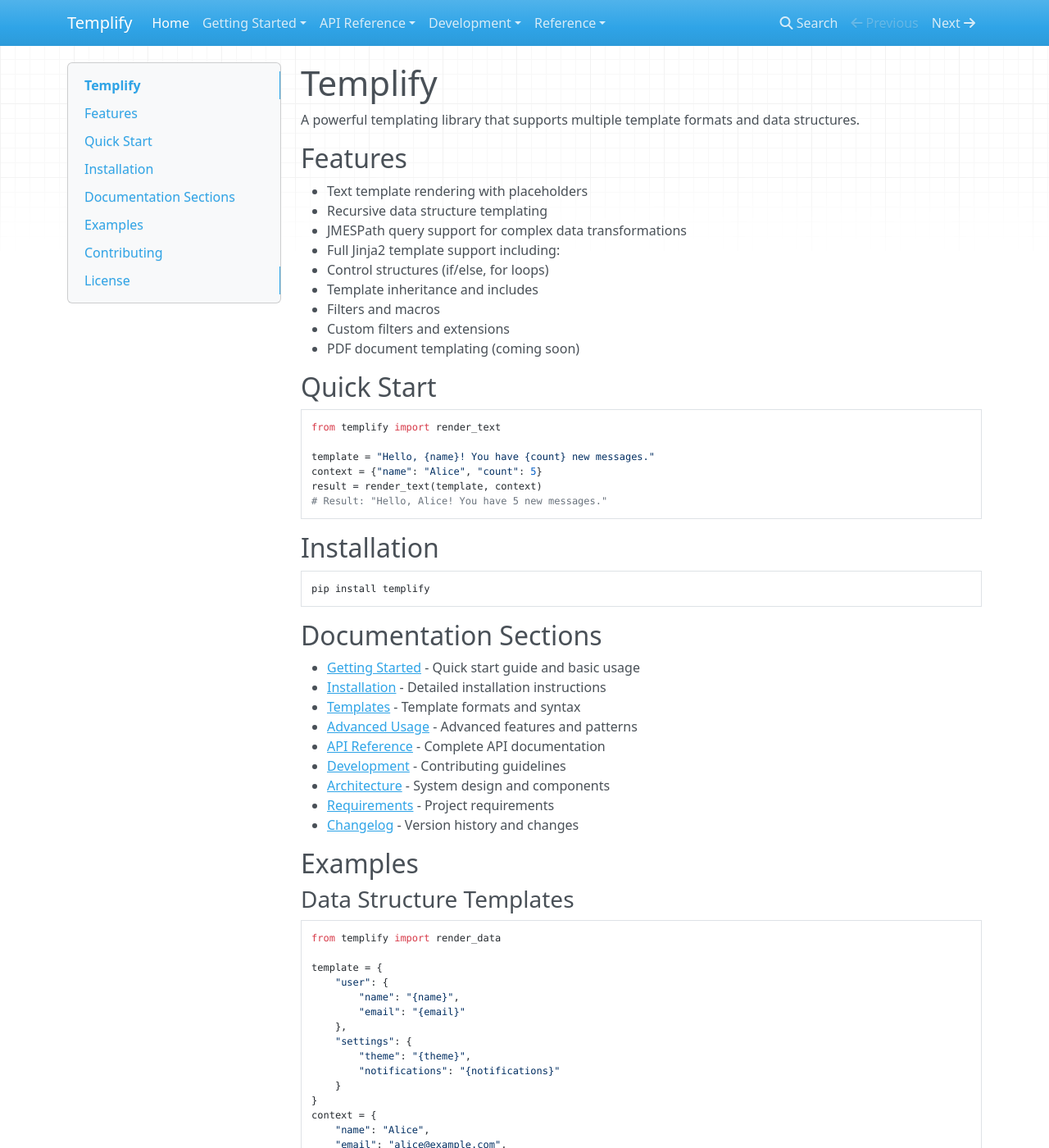
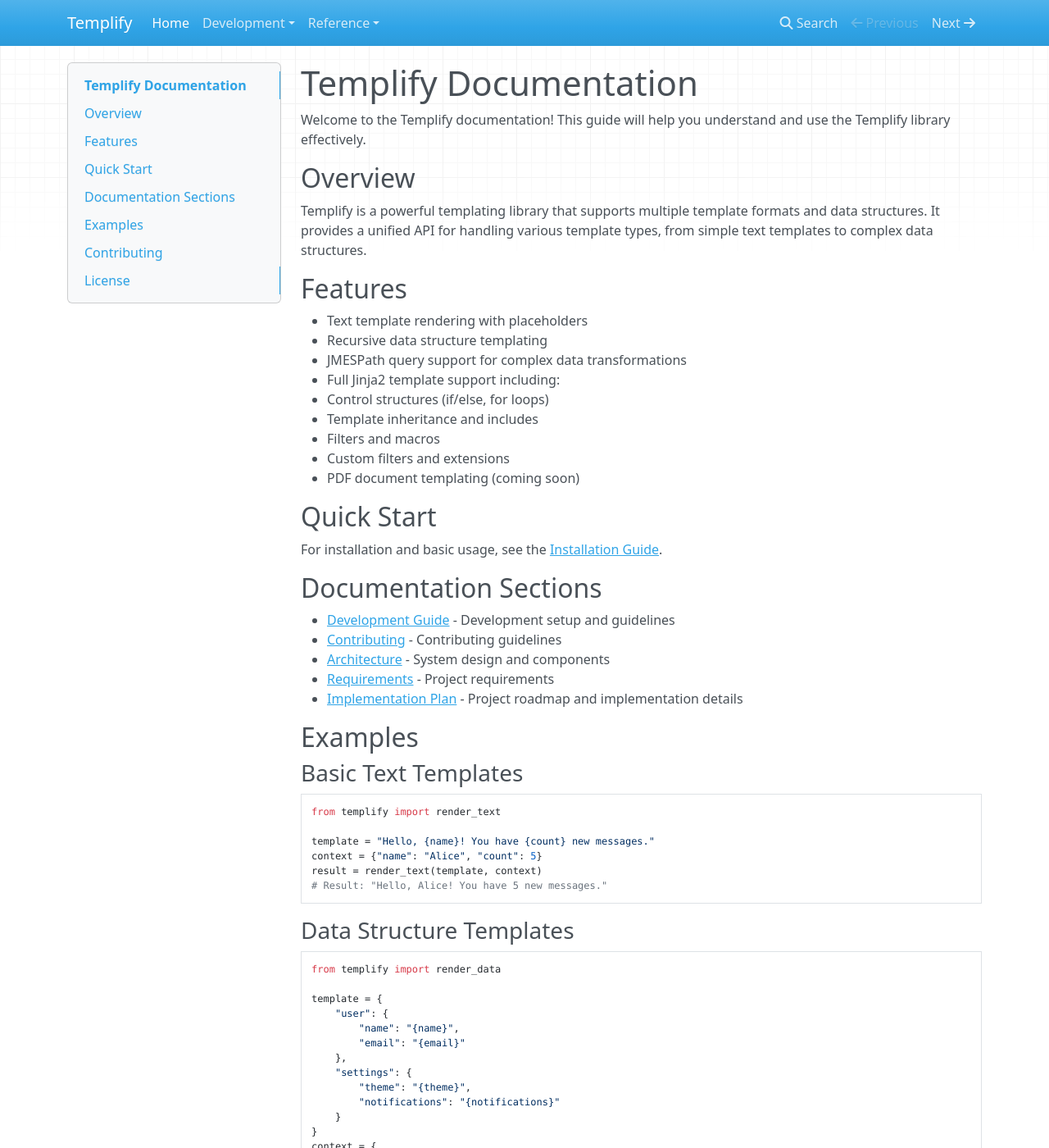
Before and after one commit to pkuppens/templify, an MkDocs documentation site: the page built from docs/README.md, in a window 1280 px wide and 1400 px high. Shown: the whole window at 82% size. Built offline with MkDocs 1.6.1, drawn with Linux system fonts in a browser that asks for light colours; nearby versions of some CDN libraries; some of the changed text lies outside the part shown.

````diff
--- a/docs/DEVELOP.md
+++ b/docs/DEVELOP.md
@@ -149,6 +149,7 @@ templify/
 
 ## Additional Information
 
-- [README.md](README.md)
+See the [README](README.md) for more information about the project.
+
 - [INSTALL.md](INSTALL.md)
 - [IMPLEMENTATION_PLAN.md](IMPLEMENTATION_PLAN.md)
--- a/docs/IMPLEMENTATION_PLAN.md
+++ b/docs/IMPLEMENTATION_PLAN.md
@@ -30,7 +30,7 @@ Follow the tasks and subtasks listed below to complete the implementation of the
 
 ## Additional Information
 
-- [README.md](README.md)
+See the [README](README.md) for more information about the project.
+
+- [DEVELOP.md](DEVELOP.md)
 - [INSTALL.md](INSTALL.md)
-- [DEVELOP.md](DEVELOP.md)
-- [IMPLEMENTATION_PLAN.md](IMPLEMENTATION_PLAN.md)
--- a/docs/INSTALL.md
+++ b/docs/INSTALL.md
@@ -54,6 +54,6 @@
 
 ## Additional Information
 
-- [README](../README.md)
+See the [README](README.md) for more information about the project.
 - [DEVELOP.md](DEVELOP.md)
 - [IMPLEMENTATION_PLAN.md](IMPLEMENTATION_PLAN.md)
--- a/docs/index.md
+++ b/docs/README.md
@@ -1,6 +1,10 @@
-# Templify
+# Templify Documentation
 
-A powerful templating library that supports multiple template formats and data structures.
+Welcome to the Templify documentation! This guide will help you understand and use the Templify library effectively.
+
+## Overview
+
+Templify is a powerful templating library that supports multiple template formats and data structures. It provides a unified API for handling various template types, from simple text templates to complex data structures.
 
 ## Features
 
@@ -16,6 +20,20 @@ A powerful templating library that supports multiple template formats and data s
 
 ## Quick Start
 
+For installation and basic usage, see the [Installation Guide](INSTALL.md).
+
+## Documentation Sections
+
+- [Development Guide](DEVELOP.md) - Development setup and guidelines
+- [Contributing](development/contributing.md) - Contributing guidelines
+- [Architecture](development/architecture.md) - System design and components
+- [Requirements](reference/requirements.md) - Project requirements
+- [Implementation Plan](IMPLEMENTATION_PLAN.md) - Project roadmap and implementation details
+
+## Examples
+
+### Basic Text Templates
+
 ```python
 from templify import render_text
 
@@ -24,26 +42,6 @@ context = {"name": "Alice", "count": 5}
 result = render_text(template, context)
 # Result: "Hello, Alice! You have 5 new messages."
 ```
-
-## Installation
-
-```bash
-pip install templify
-```
-
-## Documentation Sections
-
-- [Getting Started](guides/quickstart.md) - Quick start guide and basic usage
-- [Installation](guides/installation.md) - Detailed installation instructions
-- [Templates](guides/templates.md) - Template formats and syntax
-- [Advanced Usage](guides/advanced.md) - Advanced features and patterns
-- [API Reference](api/core.md) - Complete API documentation
-- [Development](development/contributing.md) - Contributing guidelines
-- [Architecture](development/architecture.md) - System design and components
-- [Requirements](reference/requirements.md) - Project requirements
-- [Changelog](reference/changelog.md) - Version history and changes
-
-## Examples
 
 ### Data Structure Templates
 
@@ -75,8 +73,8 @@ result = render_data(template, context)
 from templify import render_data
 
 template = {
-    "summary": 'Top product: {{ products | jmespath("max_by(@, &sales).name") }}',
-    "total": 'Revenue: {{ products | jmespath("sum(@[].revenue)") }}'
+    "summary": '{% raw %}Top product: {{ products | jmespath("max_by(@, &sales).name") }}{% endraw %}',
+    "total": '{% raw %}Revenue: {{ products | jmespath("sum(@[].revenue)") }}{% endraw %}'
 }
 context = {
     "products": [
@@ -93,6 +91,7 @@ result = render_data(template, context)
 from templify import render_jinja2
 
 template = """
+{% raw %}
 {% if user.is_admin %}
     Welcome, Administrator {{ user.name }}!
 {% else %}
@@ -103,6 +102,13 @@ Your recent activity:
 {% for activity in user.recent_activities %}
     - {{ activity.type }}: {{ activity.description }}
 {% endfor %}
+
+{% macro format_date(date) %}
+    {{ date.strftime('%Y-%m-%d') }}
+{% endmacro %}
+
+Last login: {{ format_date(user.last_login) }}
+{% endraw %}
 """
 
 context = {
@@ -124,4 +131,4 @@ We welcome contributions! Please see our [Contributing Guide](development/contri
 
 ## License
 
-MIT License - see [LICENSE](LICENSE) for details.
+This project is licensed under the MIT License - see the [LICENSE](../LICENSE) file for details.
--- a/docs/development/architecture.md
+++ b/docs/development/architecture.md
@@ -44,9 +44,11 @@ result2 = render({
 
 # Jinja2 template
 result3 = render("""
+    {% raw %}
     {% if user.is_admin %}
         Welcome, Administrator {{ user.name }}!
     {% endif %}
+    {% endraw %}
 """, {"user": {"name": "Alice", "is_admin": True}})
 ```
 
@@ -86,10 +88,10 @@ result = render_text(template, context)
 # Complex data transformation
 template = {
     "summary": {
-        "total_sales": "{{ sales | jmespath('sum(@[].amount)') }}",
-        "top_product": "{{ products | jmespath('max_by(@, &revenue).name') }}"
+        "total_sales": "{% raw %}{{ sales | jmespath('sum(@[].amount)') }}{% endraw %}",
+        "top_product": "{% raw %}{{ products | jmespath('max_by(@, &revenue).name') }}{% endraw %}"
     },
-    "recent_orders": "{{ orders | jmespath('sort_by(@, &date)[-3:]') }}"
+    "recent_orders": "{% raw %}{{ orders | jmespath('sort_by(@, &date)[-3:]') }}{% endraw %}"
 }
 
 context = {
@@ -122,12 +124,15 @@ context = {
 ```python
 # Template inheritance
 base_template = """
+{% raw %}
 {% block content %}
     Welcome, {{ user.name }}!
 {% endblock %}
+{% endraw %}
 """
 
 child_template = """
+{% raw %}
 {% extends "base" %}
 {% block content %}
     {{ super() }}
@@ -136,6 +141,7 @@ child_template = """
         - {{ activity.type }}: {{ activity.description }}
     {% endfor %}
 {% endblock %}
+{% endraw %}
 """
 
 # Custom filter
@@ -144,7 +150,7 @@ def format_currency(value):
     return f"${value:,.2f}"
 
 # Usage
-template = "Total: {{ amount | format_currency }}"
+template = "Total: {% raw %}{{ amount | format_currency }}{% endraw %}"
 context = {"amount": 1234.56}
 ```
 
--- a/mkdocs.yml
+++ b/mkdocs.yml
@@ -47,25 +47,16 @@ markdown_extensions:
   - pymdownx.tilde
 
 nav:
-  - Home: index.md
-  - Getting Started:
-    - Installation: guides/installation.md
-    - Quick Start: guides/quickstart.md
-    - Templates: guides/templates.md
-    - Advanced Usage: guides/advanced.md
-  - API Reference:
-    - Core: api/core.md
-    - Utils: api/utils.md
-    - Extensions: api/extensions.md
+  - Home: README.md
   - Development:
     - Contributing: development/contributing.md
     - Architecture: development/architecture.md
-    - Testing: development/testing.md
-    - Releasing: development/releasing.md
+    - GitHub Pages: development/GITHUB_PAGES.md
   - Reference:
     - Requirements: reference/requirements.md
-    - Changelog: reference/changelog.md
-    - Security: reference/security.md
+    - Implementation Plan: IMPLEMENTATION_PLAN.md
+    - Installation: INSTALL.md
+    - Development Guide: DEVELOP.md
 
 plugins:
   - search
@@ -75,3 +66,4 @@ plugins:
       enable_creation_date: true
       type: datetime
       fallback_to_build_date: true
+      enable_git_follow: false
--- a/pyproject.toml
+++ b/pyproject.toml
@@ -21,6 +21,12 @@ mkdocs = "^1.6.1"
 mkdocs-material = "^9.6.9"
 mkdocs-minify-plugin = "^0.8.0"
 mkdocs-git-revision-date-localized-plugin = "^1.4.5"
+mkdocs-macros-plugin = "^1.0.4"
+mkdocs-pdf-export-plugin = "^0.5.10"
+mkdocs-redirects = "^1.2.1"
+mkdocs-swagger-ui-tag = "^0.0.7"
+mkdocs-awesome-pages-plugin = "^2.9.2"
+mkdocs-jupyter = "^0.24.1"
 deptry = "^0.23.0"
 pre-commit = "^4.2.0"
 pytest = "^7.4.0"
````
Also changed, not shown: other parts of docs/README.md (+2 -1 lines).
